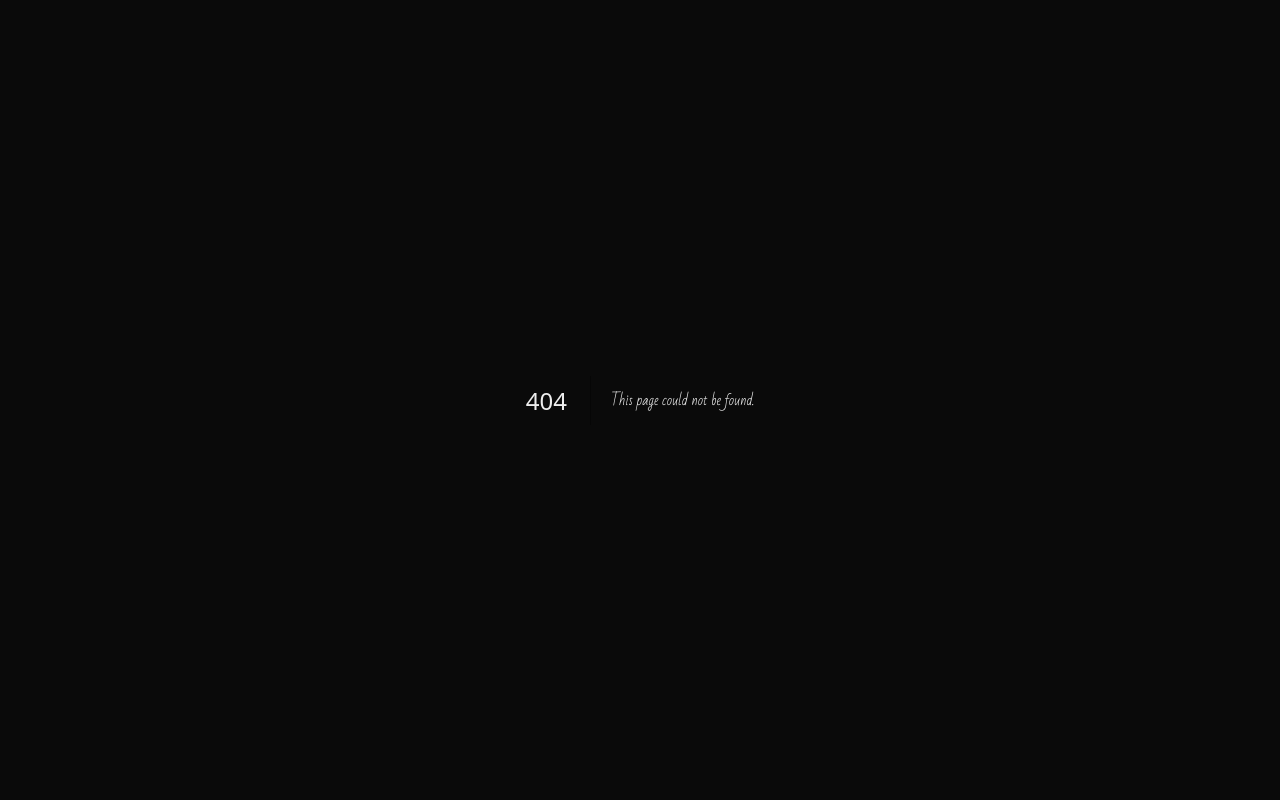
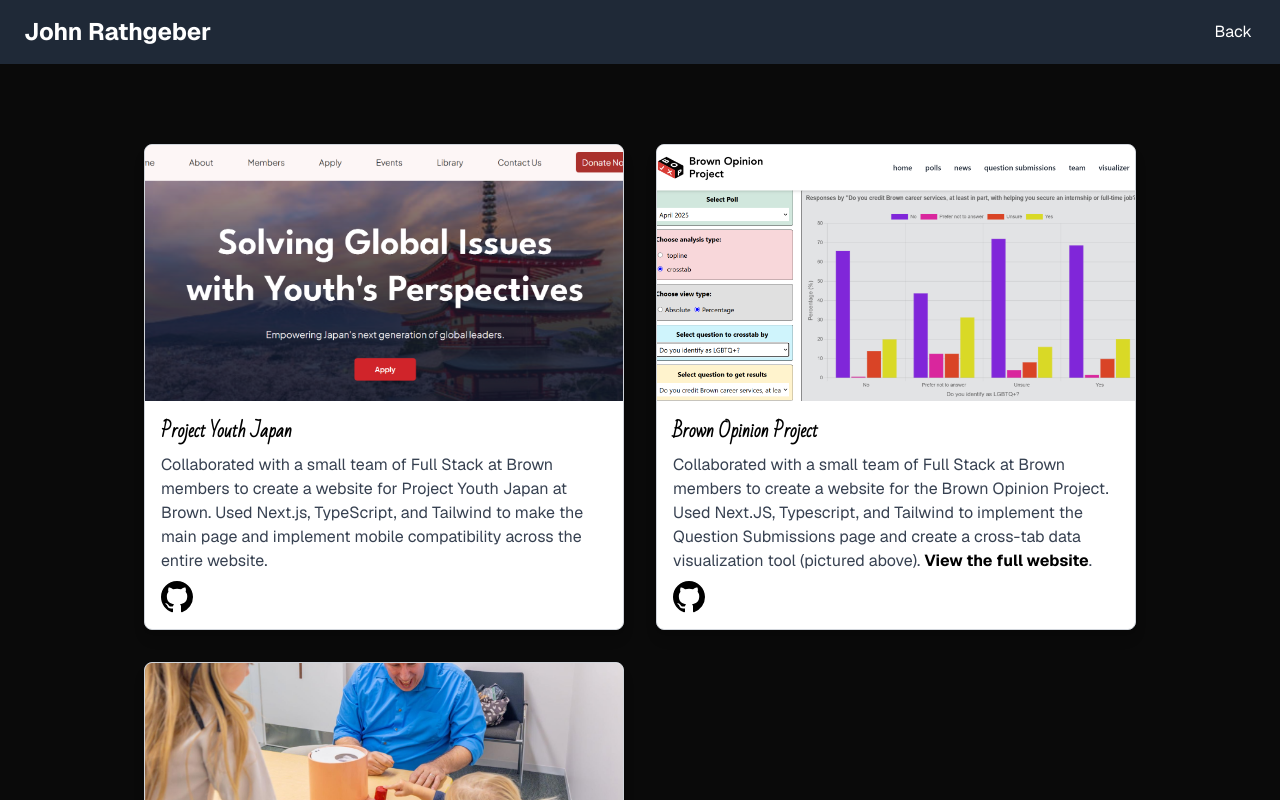
Before and after one commit to johnrathgeber/website, a Next.js app: page /fullstack in a window 1280 px wide. Before the commit this address had no page. Shown: the top 800 px of the page. Built offline with nearby package versions, Linux system fonts and the light colour scheme.

Commit message:
About me update

```diff
--- /dev/null
+++ b/src/app/fullstack/page.tsx
@@ -0,0 +1,89 @@
+import Link from 'next/link';
+import Image from 'next/image';
+
+const projects = [ // will include url to actual website later
+  {
+    title: "Project Youth Japan",
+    description: "Collaborated with a small team of Full Stack at Brown members to create a website for Project Youth Japan at Brown. Used Next.js, TypeScript, and Tailwind to make the main page and implement mobile compatibility across the entire website.",
+    image: "/project-youth-japan.png",
+    githubUrl: "https://github.com/fullstackatbrown/project-youth-japan",
+  },
+  {
+    title: "Brown Opinion Project",
+    description: (<>Collaborated with a small team of Full Stack at Brown members to
+              create a website for the Brown Opinion Project. Used Next.JS, Typescript, and
+              Tailwind to implement the Question Submissions page and create a cross-tab data
+              visualization tool (pictured above).{' '}
+              <strong><a href="https://www.brownopinionproject.org/" target="_blank"
+              rel="noopener noreferrer" className="text-black hover:underline">
+                View the full website</a></strong>.
+              </>),
+    image: "/bop.png",
+    githubUrl: "https://github.com/fullstackatbrown/project-bop",
+  },
+  {
+    title: "Causality and Mind Lab",
+    description: (<>Collaborated with a small team of Full Stack at Brown members to
+              create a website for the Causality and Mind Lab at Brown. Used Next.js, TypeScript, and Tailwind to build the homepage and integrate Firebase for backend functionality.{' '}
+              <strong><a href="https://causality-mind-lab.vercel.app/" target="_blank"
+              rel="noopener noreferrer" className="text-black hover:underline">
+                View the full website</a></strong>.
+              </>),
+    image: "/causality_and_mind_card_cover.png",
+    githubUrl: undefined,
+  },
+];
+
+export default function FullStack() {
+  return (
+    <div className="flex flex-col items-center min-h-screen px-4 pt-20">
+      {/* navbar */}
+      <nav className="bg-cyan-800 dark:bg-gray-800 bg-opacity-75 text-white py-4 fixed top-0 left-0 w-full z-10">
+        <div className="max-w-screen-xl mx-auto flex justify-between items-center px-6">
+          <Link href="/" className="text-2xl font-bold hover:underline">John Rathgeber</Link>
+          <Link href="/" className="hover:underline focus:outline-none focus:ring-2 focus:ring-cyan-300 focus:ring-offset-2 focus:ring-offset-cyan-800 rounded px-1">
+            Back
+          </Link>
+        </div>
+      </nav>
+
+      <section className="w-full max-w-screen-lg px-4 py-16">
+        <div className="grid grid-cols-1 sm:grid-cols-2 gap-8">
+          {projects.map((project, index) => (
+            <div
+              key={index}
+              className="relative bg-white shadow-lg rounded-lg overflow-hidden border border-gray-300 hover:shadow-xl transform hover:scale-105 transition-transform duration-300"
+            >
+              {project.image && (
+                <Image
+                  src={project.image}
+                  alt={project.title}
+                  width={600}
+                  height={320}
+                  className="w-full h-64 object-cover"
+                />
+              )}
+              <div className={project.githubUrl ? "p-4 pb-14" : "p-4"}>
+                <h2 className="text-lg font-semibold mb-2 text-black">
+                  {project.githubUrl
+                    ? <a href={project.githubUrl} target="_blank" rel="noopener noreferrer" className="hover:underline">{project.title}</a>
+                    : project.title}
+                </h2>
+                <p className="text-gray-700">{project.description}</p>
+              </div>
+              {project.githubUrl && (
+                <div className="absolute bottom-4 left-4">
+                  <a href={project.githubUrl} target="_blank" rel="noopener noreferrer" aria-label="View on GitHub">
+                    <svg viewBox="0 0 24 24" className="w-8 h-8 text-black hover:text-gray-600 transition-colors" fill="currentColor">
+                      <path d="M12 0C5.37 0 0 5.37 0 12c0 5.31 3.435 9.795 8.205 11.385.6.105.825-.255.825-.57 0-.285-.015-1.23-.015-2.235-3.015.555-3.795-.735-4.035-1.41-.135-.345-.72-1.41-1.23-1.695-.42-.225-1.02-.78-.015-.795.945-.015 1.62.87 1.845 1.23 1.08 1.815 2.805 1.305 3.495.99.105-.78.42-1.305.765-1.605-2.67-.3-5.46-1.335-5.46-5.925 0-1.305.465-2.385 1.23-3.225-.12-.3-.54-1.53.12-3.18 0 0 1.005-.315 3.3 1.23.96-.27 1.98-.405 3-.405s2.04.135 3 .405c2.295-1.56 3.3-1.23 3.3-1.23.66 1.65.24 2.88.12 3.18.765.84 1.23 1.905 1.23 3.225 0 4.605-2.805 5.625-5.475 5.925.435.375.81 1.095.81 2.22 0 1.605-.015 2.895-.015 3.3 0 .315.225.69.825.57A12.02 12.02 0 0 0 24 12c0-6.63-5.37-12-12-12z" />
+                    </svg>
+                  </a>
+                </div>
+              )}
+            </div>
+          ))}
+        </div>
+      </section>
+    </div>
+  );
+}
--- a/src/app/page.tsx
+++ b/src/app/page.tsx
@@ -38,14 +38,18 @@
               My primary languages are C++ and Python, but I also have extensive experience with languages like Javascript, Typescript, Java, and SQL.
               I specialize in algorithmic problem solving, math-heavy systems, and backend engineering.{' '}
               {/* Last summer, I got hands-on experience building backend systems at Electronic Theatre Controls, and I’m currently looking for Summer 2026 software engineering internships where I can continue building impactful projects and growing as an engineer. */}
-              This summer, I'm heading to Amazon Web Services as a Software Development Engineer Intern on the Amazon Quick Agentic AI team.
-              {/* Maybe add something about TAing at some point here? */}
+              This summer, I'm heading to Amazon Web Services as a Software Development Engineer Intern on the <a href="https://aws.amazon.com/quick" target="_blank" rel="noopener noreferrer" className="underline">Amazon Quick</a> Agentic AI team.
+            </p>
+            <p className="text-lg">
+              On campus, I am a teaching assistant (<a href="https://cs22.io" target="_blank" rel="noopener noreferrer" className="underline">CSCI 0220</a>, <a href="https://browncs1260.github.io/" target="_blank" rel="noopener noreferrer" className="underline">CSCI 1260</a>), developer at <Link href="https://fullstackatbrown.com" target="_blank" rel="noopener noreferrer" className="underline">Full Stack at Brown</Link> (<Link href="/fullstack" target="_blank" rel="noopener noreferrer" className="underline">see websites I've helped build</Link>), and a member of Brown's Vietnamese Student Association.
             </p>
             <p className="text-lg">
               When I&apos;m not coding, I&apos;m usually at the piano practicing repertoire or <a href="https://musescore.com/user/76422514" target="_blank" rel="noopener noreferrer" className="underline">composing my own music</a>.
-              Last summer, I also accompanied for a voice recital and played keyboard in the Sauk Prairie Theatre Guild&apos;s production of <em>The SpongeBob Musical</em>.
-              My favorite composers are Chopin, Mozart, Beethoven, Bach, and Joplin.
-              Outside of music and tech, I enjoy going to the gym, playing tennis or golf, and reading.
+              I also do a lot of pit orchestra work - recently, I played Keyboard 1 in the Sauk Prairie Theatre Guild&apos;s production of <em>The SpongeBob Musical</em>, and Keyboard 2 in a Brown production of <em>Carrie: The Musical</em>.
+              My favorite composers are Bach, Chopin, Beethoven, Mozart, and Joplin.
+            </p>
+            <p className="text-lg">
+              Outside of music and tech, I enjoy going to the gym, playing tennis or golf (or any sport), going out to eat, and reading.
             </p>
             <p className="text-lg">
               If you&apos;d like to connect, collaborate, or chat, please don&apos;t hesitate to <Link href="#resume-contact" className="underline">reach out</Link>.
@@ -161,18 +165,6 @@
               image: "/lean.png",
               githubUrl: "https://github.com/johnrathgeber/imo-problem-formalization",
             },
-            // {
-            //   title: "Brown Opinion Project Website",
-            //   description: (<>Collaborated with a small team of Full Stack at Brown members to
-            //   create a website for the Brown Opinion Project. Used Next.JS, Typescript, and
-            //   Tailwind to implement the Question Submissions page and create a cross-tab data
-            //   visualization tool (pictured above).{' '}
-            //   <strong><a href="https://www.brownopinionproject.org/" target="_blank"
-            //   rel="noopener noreferrer" className="text-black hover:underline">
-            //     View the full website</a></strong>.
-            //   </>),
-            //   image: "/bop.png",
-            // },
             {
               title: "Tumor Detection",
               description: (
@@ -187,18 +179,6 @@
               image: "/tumor_detection_card_cover.png",
               githubUrl: "https://github.com/johnrathgeber/tumor_detection",
             },
-            // {
-            //   title: "Causality and Mind Lab Website",
-            //   description: (<>Collaborated with a small team of Full Stack at Brown members
-            //   to create a website for the Causality and Mind Lab at Brown.
-            //   Used Next.js, TypeScript, and Tailwind to build the homepage and integrate
-            //   Firebase for backend functionality.{' '}
-            //   <strong><a href="https://causality-mind-lab.vercel.app/" target="_blank"
-            //     rel="noopener noreferrer" className="text-black hover:underline">
-            //       View the full website</a></strong>.
-            //   </>),
-            //   image: "/causality_and_mind_card_cover.png",
-            // },
             {
               title: "Wisconsin DOT Position Estimation",
               description: (<>An algorithm that recognizes and maps street signs from a dataset
```
Also changed, not shown: public/project-youth-japan.png (added).
